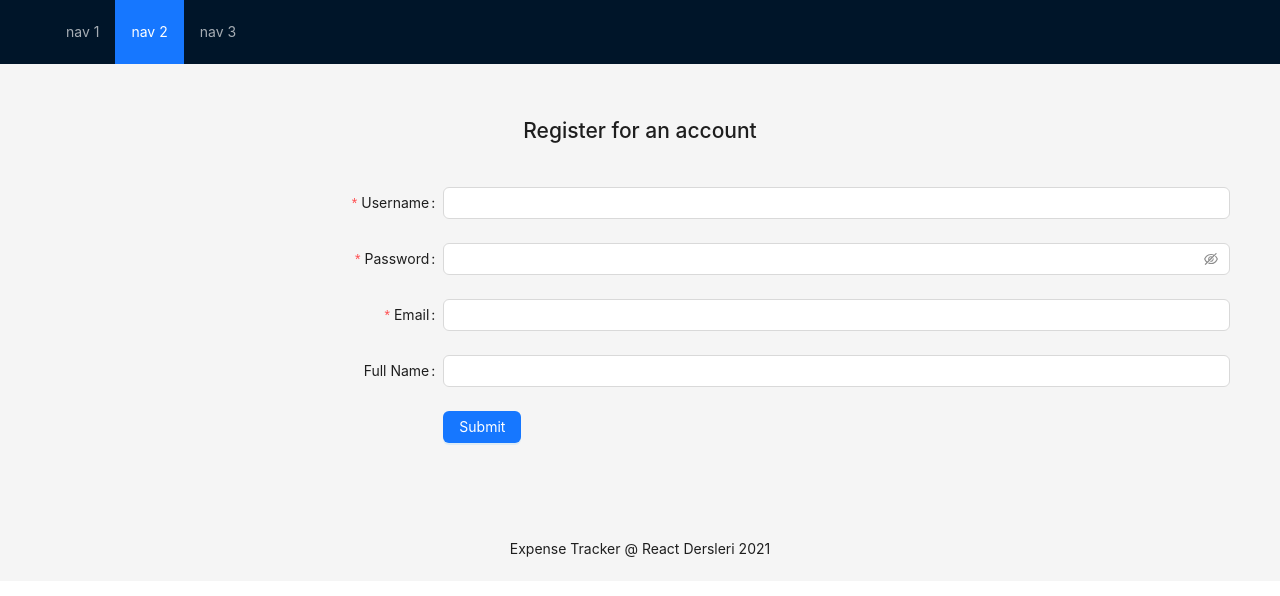
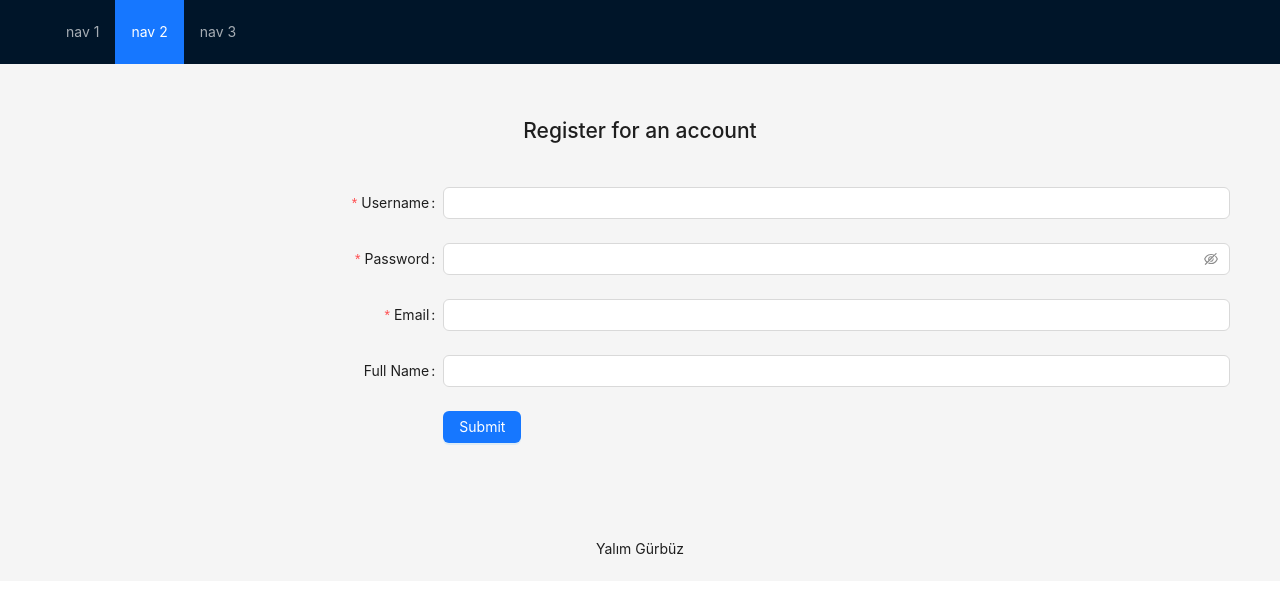
Before and after one commit to ylmgrbzz/ExpenseTrackingApp-with-Redux-ReactRouterDom-TypeScript-and-ANTDesign, a React (Create React App) app: page /register in a window 1280 px wide. Shown: the top 596 px of the page. Built offline with nearby package versions, Linux system fonts and the light colour scheme.

Commit message:
ExpenseTrackinkApp

```diff
--- a/src/App.tsx
+++ b/src/App.tsx
@@ -28,9 +28,7 @@ function App() {
         <PrivateRoute path="/categories" component={Categories} />
         <PrivateRoute path="/records" component={Records} /> */}
       </Content>
-      <Footer style={{ textAlign: "center" }}>
-        Expense Tracker @ React Dersleri 2021
-      </Footer>
+      <Footer style={{ textAlign: "center" }}>Yalım Gürbüz</Footer>
     </Layout>
   );
 }
```
